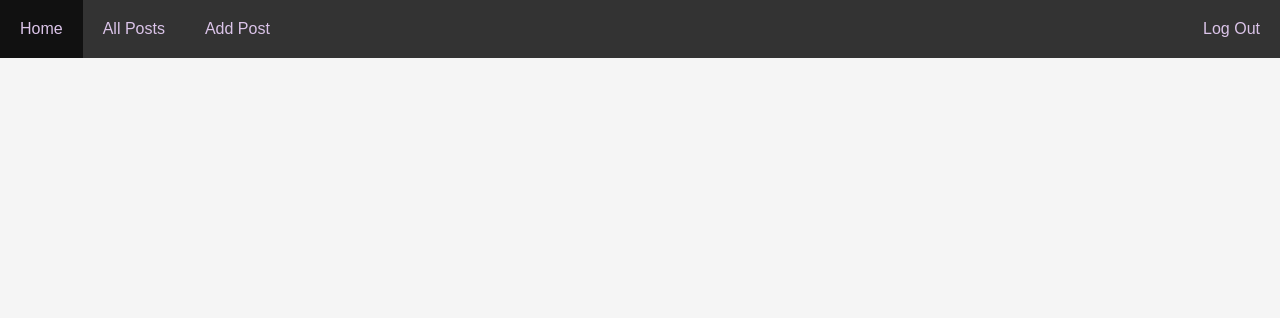
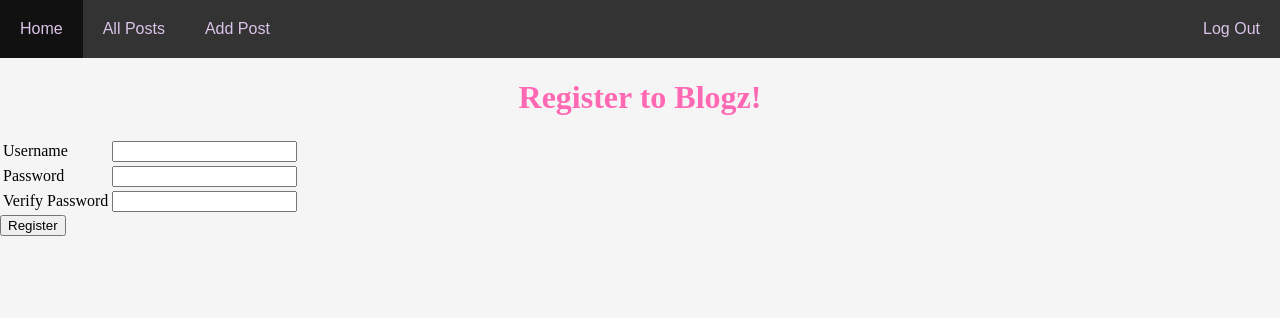
Before and after one commit to TatyCat/blogz-flask, a Flask app: page /signup in a window 1280 px wide. Shown: the top 318 px of the page. Run offline with Flask 2, Linux system fonts and the light colour scheme.

Commit message:
Created Sign Up/Register functionality and template

```diff
--- a/main.py
+++ b/main.py
@@ -17,8 +17,9 @@ class User(db.Model):
     password = db.Column(db.String(25), nullable=False)
     blogpost = db.relationship("BlogPost", back_populates="user")
                                             # backref = 'user')
-    def __init__(self, username):
+    def __init__(self, username, password):
         self.username = username
+        self.password = password
 
 
 class BlogPost(db.Model):
@@ -67,16 +68,16 @@ def login():
 @app.route('/signup', methods=['POST', 'GET'])
 def register():
     if request.method == 'POST':
-        email = request.form['email']
+        username = request.form['username']
         password = request.form['password']
         verify = request.form['verify']
 
-        existing_user = User.query.filter_by(email=email).first()
+        existing_user = User.query.filter_by(username=username).first()
         if not existing_user:
-            new_user = User(email, password)
+            new_user = User(username, password)
             db.session.add(new_user)
             db.session.commit()
-            session['email'] = email
+            session['username'] = username
             return redirect('/')
         else:
             return "<h1>Duplicate user</h1>"
--- a/templates/signup.html
+++ b/templates/signup.html
@@ -1,22 +1,13 @@
 {% extends "base.html" %}
 
- {% block content %}
- <nav>
-    <ul>
-        <li>
-            <a href=>Home</a>
-        </li>
-        <li>
-            <a href=>All Posts</a>
-        </li>
-    </ul>
-</nav>
+{% block title %}Sign Up{% endblock %}
+ {% block body %}
 
 <h1>Register to Blogz!</h1>
 <form action="/signup" method="post">
     <table>
         <tr>
-            <td><label for="email">Username</label></td>
+            <td><label for="username">Username</label></td>
             <td>
                 <input name="username" type="text" value="{{ username }}">
             </td>
```
